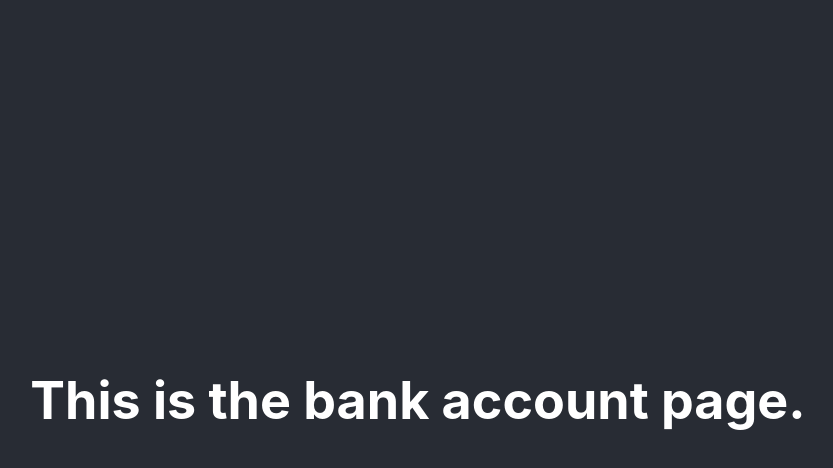
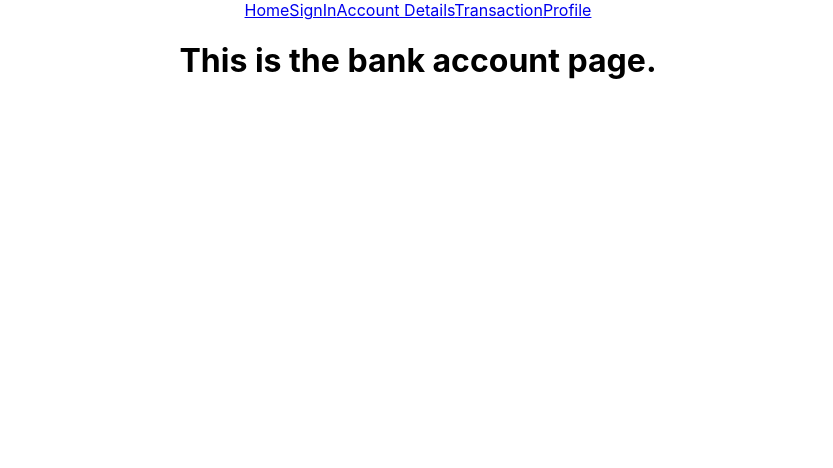
Before and after one commit to VaruneshBala/techTrekGroup15, a React (Create React App) app in the folder techtrek-frontend/: page /account in a window 1280 px wide. Shown: the top 468 px of the page, without its empty margins (222-1055 px from the left). Built offline with nearby package versions, Linux system fonts and the light colour scheme.

Commit message:
bank account first commit

```diff
--- a/techtrek-frontend/src/App.css
+++ b/techtrek-frontend/src/App.css
@@ -12,27 +12,3 @@
     animation: App-logo-spin infinite 20s linear;
   }
 }
-
-.App-header {
-  background-color: #282c34;
-  min-height: 100vh;
-  display: flex;
-  flex-direction: column;
-  align-items: center;
-  justify-content: center;
-  font-size: calc(10px + 2vmin);
-  color: white;
-}
-
-.App-link {
-  color: #61dafb;
-}
-
-@keyframes App-logo-spin {
-  from {
-    transform: rotate(0deg);
-  }
-  to {
-    transform: rotate(360deg);
-  }
-}
--- a/techtrek-frontend/src/views/bank-accounts/BankAccount.js
+++ b/techtrek-frontend/src/views/bank-accounts/BankAccount.js
@@ -1,8 +1,26 @@
 import React from 'react'
+import { useState } from 'react';
+import NavBar from '../../components/NavBar';
 
 export const BankAccount = () => {
+    const AccountID = 621156213;
+    const AccountData = [
+        {
+            "AccountID": 621156213,
+            "UserID": 1,
+            "AccountType": "Saving",
+            "AcccountBalance": 70200.71
+        },
+        {
+            "AccountID": 958945214,
+            "UserID": 1,
+            "AccountType": "Current",
+            "AcccountBalance": 99720.46
+        }
+    ];
   return (
     <div>
+        <NavBar />
         <h1>
             This is the bank account page.
         </h1>
```
